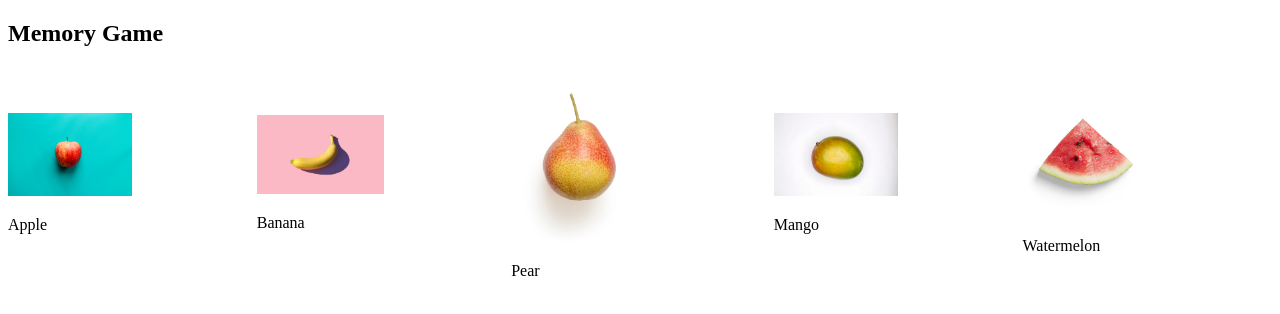
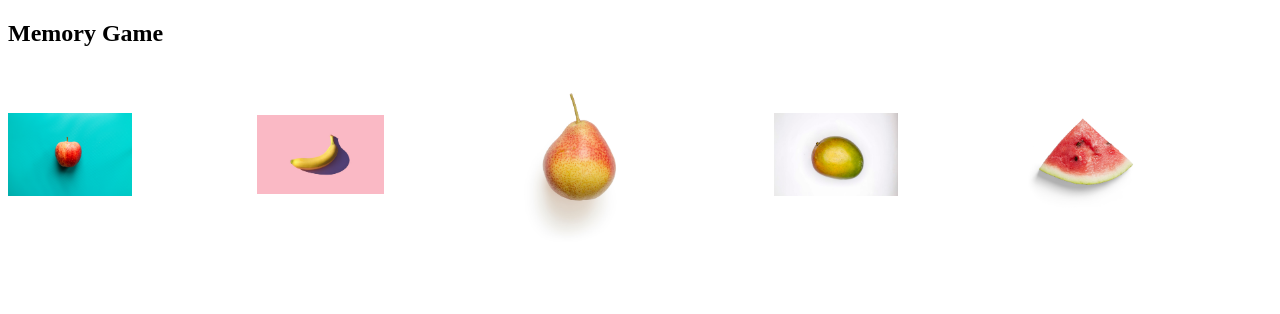
Before and after one commit to Looch8/memory-card, a React (Vite) app: page / in a window 1280 px wide. Shown: the top 314 px of the page. Built offline with nearby package versions, Linux system fonts and the light colour scheme.

Commit message:
feat: randomize items onClick

```diff
--- a/src/App.jsx
+++ b/src/App.jsx
@@ -4,28 +4,52 @@ import pear from "./assets/pear.avif";
 import watermelon from "./assets/watermelon.avif";
 import mango from "./assets/mango.avif";
 import "./App.css";
+import { useState } from "react";
 
-const Card = ({ fruit, text }) => {
+const Card = ({ fruit, onClick }) => {
 	return (
 		<div className="card">
-			<img src={fruit} />
-			<p>{text}</p>
+			<img src={fruit} onClick={onClick} />
 		</div>
 	);
 };
 
 const App = () => {
-	const cardImages = [apple, banana, pear, watermelon, mango];
+	const [fruit, setFruit] = useState([
+		apple,
+		banana,
+		pear,
+		mango,
+		watermelon,
+	]);
+
+	const randomizeFruit = () => {
+		const shuffledFruit = [...fruit];
+
+		for (let i = shuffledFruit.length - 1; i > 0; i--) {
+			const j = Math.floor(Math.random() * (i + 1));
+			[shuffledFruit[i], shuffledFruit[j]] = [
+				shuffledFruit[j],
+				shuffledFruit[i],
+			];
+		}
+
+		setFruit(shuffledFruit);
+	};
 
 	return (
 		<div>
 			<h2>Memory Game</h2>
 			<div className="cards-container">
-				<Card fruit={apple} text="Apple" />
-				<Card fruit={banana} text="Banana" />
-				<Card fruit={pear} text="Pear" />
-				<Card fruit={mango} text="Mango" />
-				<Card fruit={watermelon} text="Watermelon" />
+				{fruit.map((fruit) => {
+					return (
+						<Card
+							key={fruit}
+							fruit={fruit}
+							onClick={randomizeFruit}
+						/>
+					);
+				})}
 			</div>
 		</div>
 	);
```
